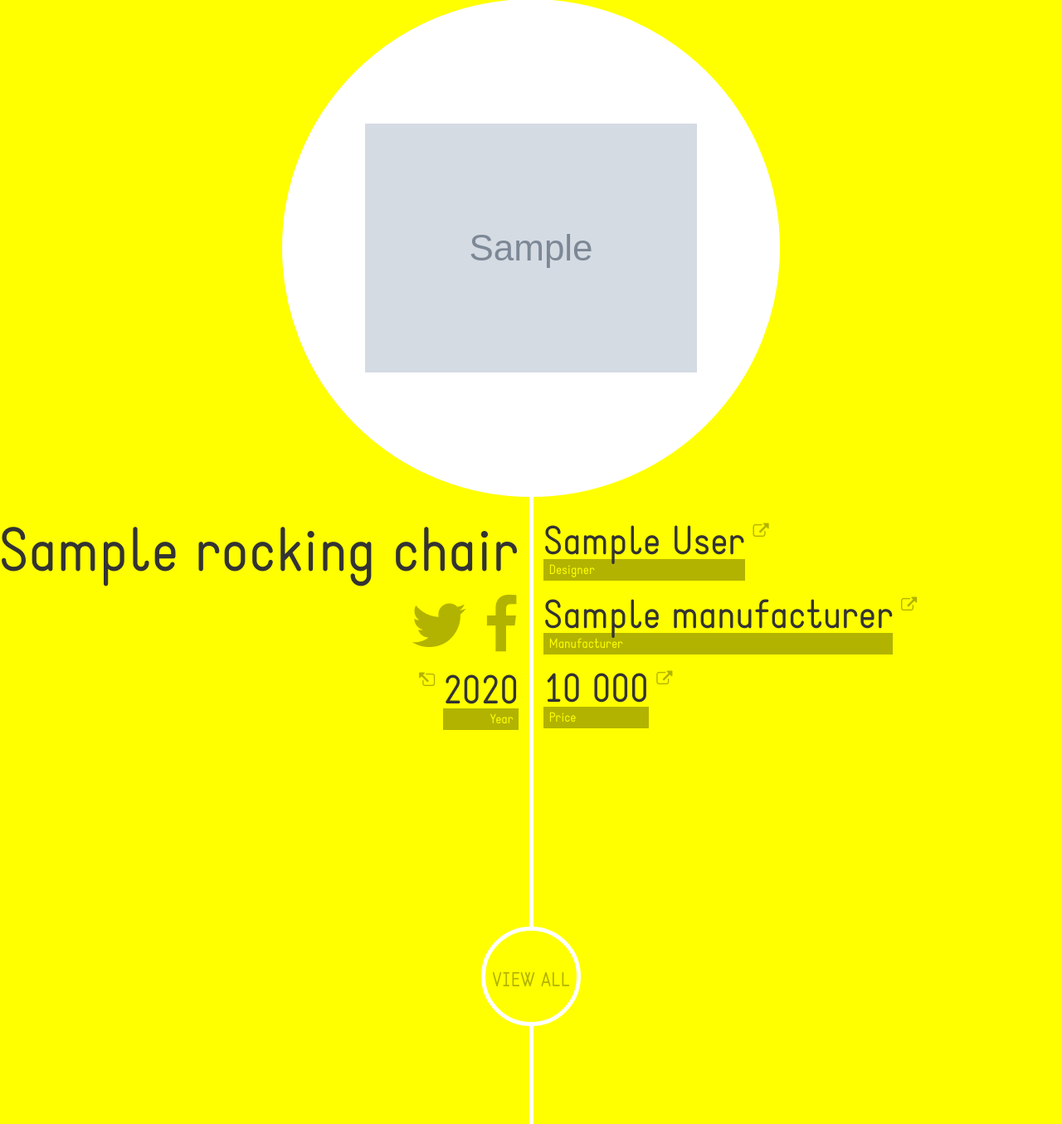
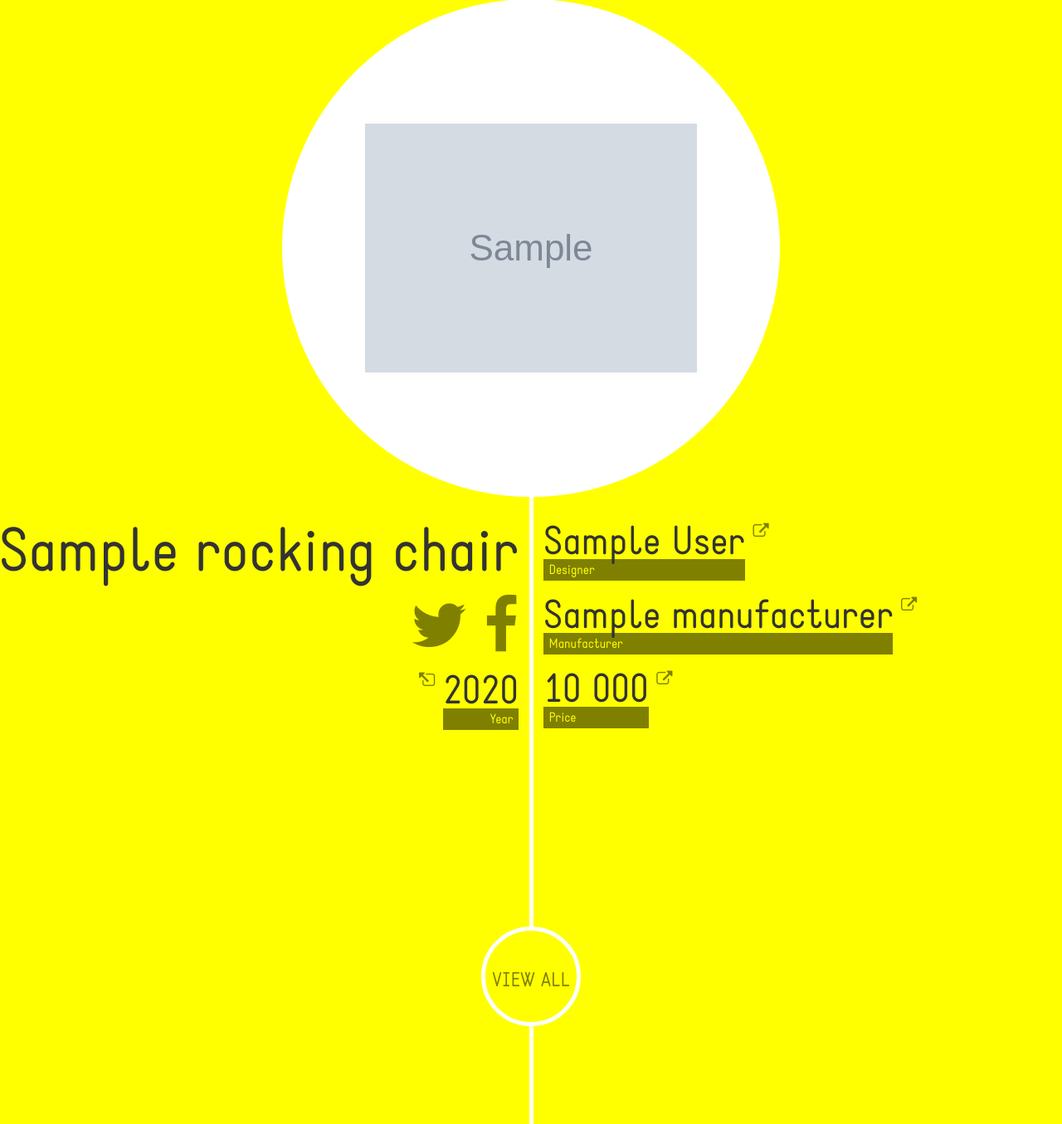
Before and after one commit to jmorel/for-those-about-to-rock, a Python web app: template ftatr/templates/ftatr/show.html.jinja2 in a window 1280 px wide. Shown: the part 697-2052 px from the top of the page at 83% size. Run offline with Jinja, Linux system fonts and the light colour scheme; the template is opened without the code that fills it: most values are stand-ins (such as "Sample title", 1, 10 or a date in 2020); grey boxes marked "Sample" are stand-in pictures; some libraries are stand-ins or nearby versions.

Commit message:
minor style update

```diff
--- a/ftatr/static/ftatr/css/carousel.css
+++ b/ftatr/static/ftatr/css/carousel.css
@@ -252,7 +252,7 @@
   opacity: 1;
 }
 .carousel-control {
-  color: #b2b300;
+  color: #7f8000;
   text-shadow: none;
   opacity: 1;
   width: 60px;
--- a/ftatr/static/ftatr/css/main.css
+++ b/ftatr/static/ftatr/css/main.css
@@ -253,7 +253,7 @@
   opacity: 1;
 }
 .carousel-control {
-  color: #b2b300;
+  color: #7f8000;
   text-shadow: none;
   opacity: 1;
   width: 60px;
@@ -353,7 +353,7 @@ div.paginate a {
   display: block;
   background: #ffff00;
   border: 5px solid #ffffff;
-  color: #b2b300;
+  color: #7f8000;
   margin: 0 auto;
   border-radius: 60px;
   width: 120px;
@@ -368,7 +368,7 @@ div.paginate a:hover {
 }
 div.paginate .count {
   position: absolute;
-  color: #b2b300;
+  color: #7f8000;
   top: 0;
   line-height: 120px;
   height: 120px;
@@ -434,7 +434,7 @@ article.rocking-chair ul.attributes .rocking-chair-name a:hover {
   text-decoration: underline;
 }
 article.rocking-chair ul.attributes .rocking-chair-social a {
-  color: #b2b300;
+  color: #7f8000;
   text-decoration: none;
 }
 article.rocking-chair ul.attributes .rocking-chair-social a:hover {
@@ -446,7 +446,7 @@ article.rocking-chair ul.attributes .attribute {
 }
 article.rocking-chair ul.attributes .attribute-name {
   font-size: 0.5rem;
-  background-color: #b2b300;
+  background-color: #7f8000;
   color: #ffff00;
   padding: 0.2em 0.4em;
   margin-top: -0.2em;
@@ -463,7 +463,7 @@ article.rocking-chair ul.attributes .attribute-links {
   font-size: 0.6rem;
 }
 article.rocking-chair ul.attributes .attribute-links a {
-  color: #b2b300;
+  color: #7f8000;
 }
 article.rocking-chair ul.attributes .attribute-links a:hover {
   color: #333333;
--- a/ftatr/static/ftatr/css/variables.less
+++ b/ftatr/static/ftatr/css/variables.less
@@ -4,7 +4,7 @@
 @grey: #333333;
 @white: #ffffff;
 @yellow: yellow;
-@yellow-dark: darken(@yellow, 15%);
+@yellow-dark: darken(@yellow, 25%);
 @yellow-darker: darken(@yellow, 30%);
 @yellow-light: lighten(@yellow, 15%);
 @yellow-lighter: lighten(@yellow, 30%);
```
